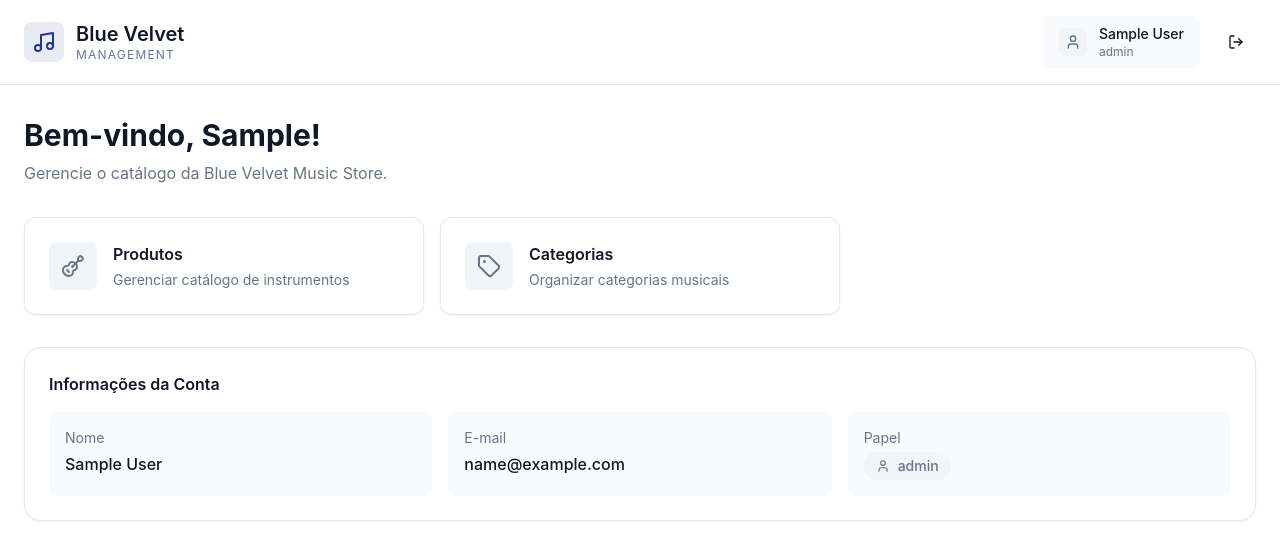
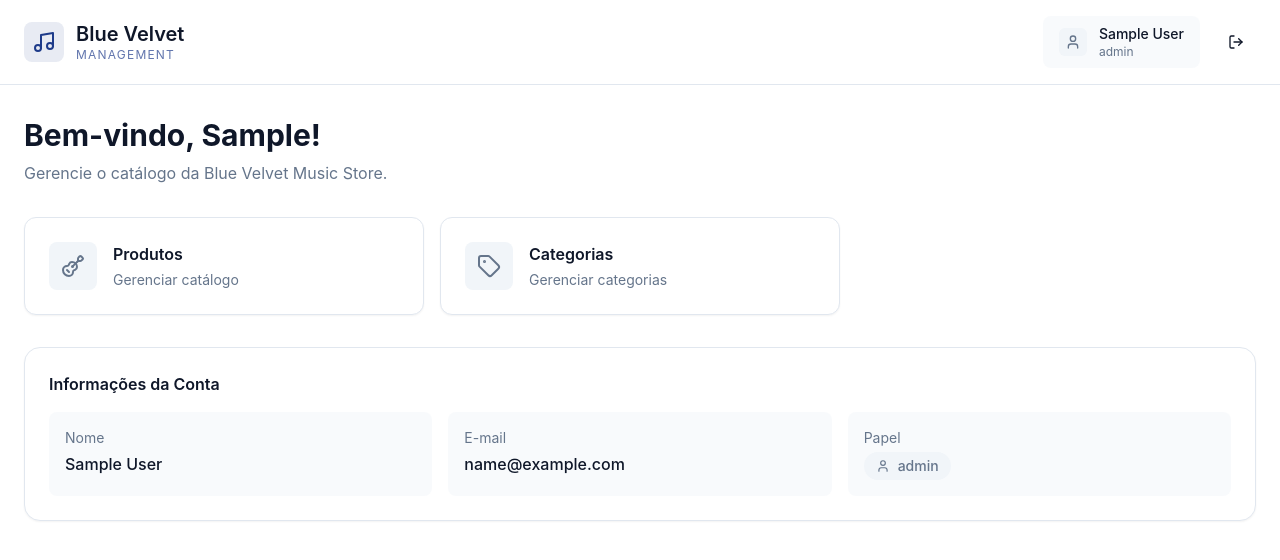
Before and after one commit to heloisapimentel-unifal/Blue-velvet-front, a React (Vite) app: page /dashboard in a window 1280 px wide. Shown: the top 560 px of the page. Built offline with nearby package versions, Linux system fonts and the light colour scheme; sample sign-in values are in the browser's storage; the HTML template or start-up script is replaced by a standard one.

Commit message:
Update of dashboard page
changes made to match the music theme.

```diff
--- a/src/pages/Dashboard.tsx
+++ b/src/pages/Dashboard.tsx
@@ -69,8 +69,8 @@ const Dashboard = () => {
   const isAdmin = user.role === 'Administrator';
 
   const menuItems = [
-    { icon: Guitar, label: 'Produtos', description: 'Gerenciar catálogo de instrumentos', href: '/products' },
-    { icon: Tag, label: 'Categorias', description: 'Organizar categorias musicais', href: '/categories' },
+    { icon: Guitar, label: 'Produtos', description: 'Gerenciar catálogo', href: '/products' },
+    { icon: Tag, label: 'Categorias', description: 'Gerenciar categorias', href: '/categories' },
   ];
 
   return (
```
